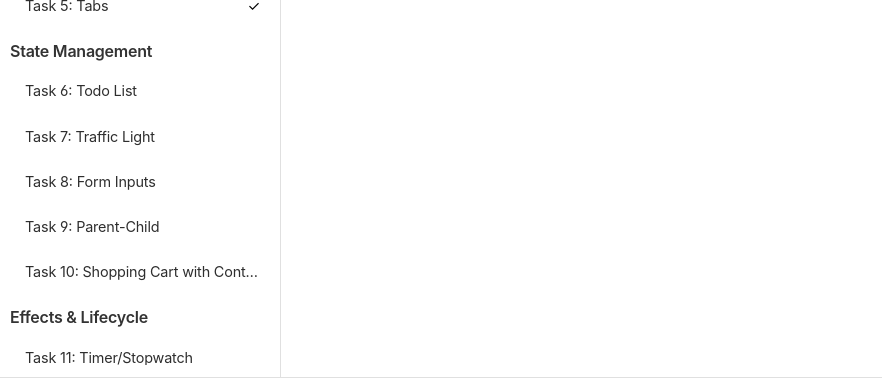
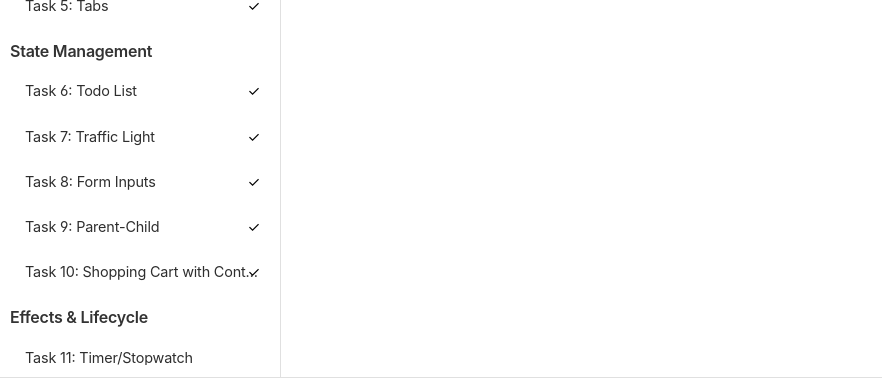
Before and after one commit to SanjoyPator1/WebDevLearning, a React (Vite) app in the folder set-01-frontend-focused/: page / in a window 1280 px wide. Shown: the part 377-756 px from the top of the page, without its empty margins (0-882 px from the left). Built offline with nearby package versions, Linux system fonts and the light colour scheme.

Commit message:
react: Section 02 State Management done

```diff
--- a/set-01-frontend-focused/src/shared/utils/tasksData.tsx
+++ b/set-01-frontend-focused/src/shared/utils/tasksData.tsx
@@ -23,14 +23,14 @@ const tasks: TaskData[] = [
   { id: "tabs", name: "Task 5: Tabs", completed: true },
 
   // State Management
-  { id: "todoList", name: "Task 6: Todo List", completed: false },
-  { id: "trafficLight", name: "Task 7: Traffic Light", completed: false },
-  { id: "formInputs", name: "Task 8: Form Inputs", completed: false },
-  { id: "parentChild", name: "Task 9: Parent-Child", completed: false },
+  { id: "todoList", name: "Task 6: Todo List", completed: true },
+  { id: "trafficLight", name: "Task 7: Traffic Light", completed: true },
+  { id: "formInputs", name: "Task 8: Form Inputs", completed: true },
+  { id: "parentChild", name: "Task 9: Parent-Child", completed: true },
   {
     id: "shoppingCart",
     name: "Task 10: Shopping Cart with Context",
-    completed: false,
+    completed: true,
   },
 
   // Effects & Lifecycle
--- a/set-01-frontend-focused/src/tasks/Task10_ShoppingCart/ShoppingCart.tsx
+++ b/set-01-frontend-focused/src/tasks/Task10_ShoppingCart/ShoppingCart.tsx
@@ -251,7 +251,33 @@ function ShoppingCart() {
       <div className="task-notes">
         <h3>Implementation Notes:</h3>
         <ul>
-          <li></li>
+          <li>
+            Used React Context API to manage and share cart state globally
+            across components.
+          </li>
+          <li>
+            Maintained the shopping cart as a list of items with `id`, `name`,
+            `price`, and `quantity`.
+          </li>
+          <li>
+            Handled `addToCart` and `removeFromCart` logic with care to avoid
+            mutating state directly.
+          </li>
+          <li>
+            Used `useCallback` for cart manipulation functions to avoid
+            unnecessary re-renders.
+          </li>
+          <li>
+            Computed derived data like total price and total item count using
+            `reduce`.
+          </li>
+          <li>
+            Displayed product list and cart items with buttons for
+            adding/removing products.
+          </li>
+          <li>
+            Ensured performance by memoizing the context value using `useMemo`.
+          </li>
         </ul>
       </div>
     </div>
```
